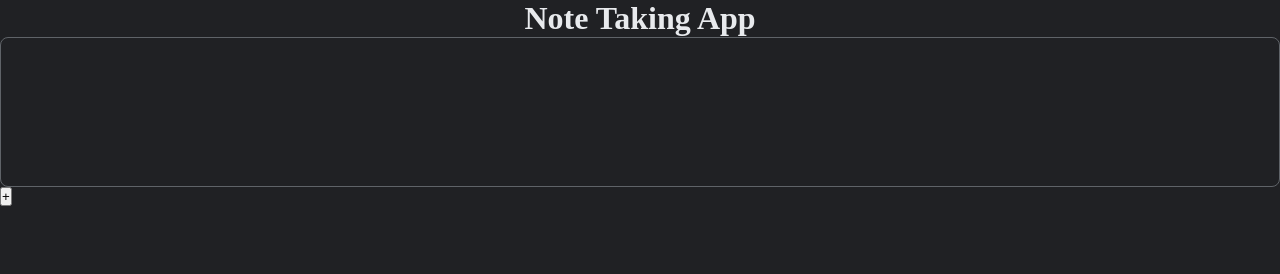
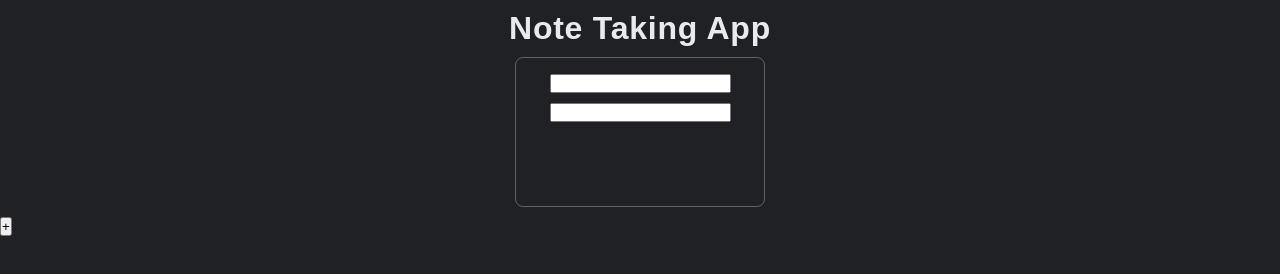
Before and after one commit to authdev7/note-taking-app, a plain HTML site: page index.html in a window 1280 px wide. Drawn offline with Linux system fonts and the light colour scheme.

Commit message:
feat: add new note styles

```diff
--- a/styles.css
+++ b/styles.css
@@ -9,10 +9,16 @@
     padding: 0;
 }
 
+body {
+    font-family:  'Arial Narrow Bold', sans-serif;
+    letter-spacing: 0.75px;
+}
+
 .container {
     min-height: 100vh;
     background-color: #202124;
     color: #e8eaed;
+    padding-top: 10px;
 }
 
 h1 {
@@ -24,13 +30,26 @@ h1 {
     flex-direction: column;
     align-items: center;
     border-radius: 8px;
-    padding: 1em;
-    min-width: 250px;
+    padding: 1em 0.75em;
+    margin: 10px auto;
+    width: 250px;
     min-height: 150px;
     border: 1px solid #5f6368;
 }
 
-#new-note input {
-    border: none;
+#new-note div  {
+    width: 100%;
     background-color: #202124;
 }
+
+#title {
+    margin-bottom: 10px;
+}
+
+#title p {
+    font-size: 1.5rem;
+}
+
+#new-note p {
+    opacity: 0.6;
+}
```
